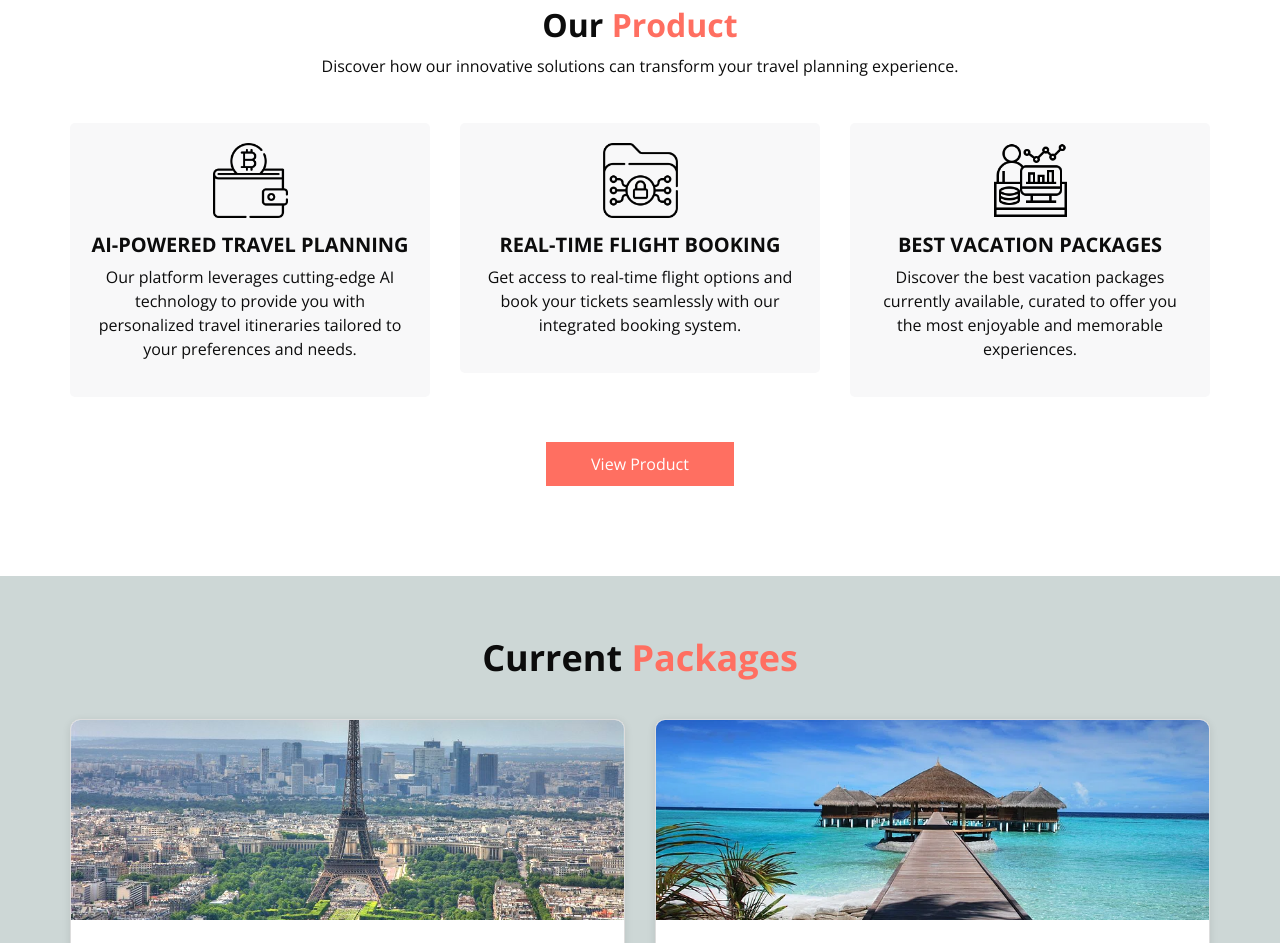
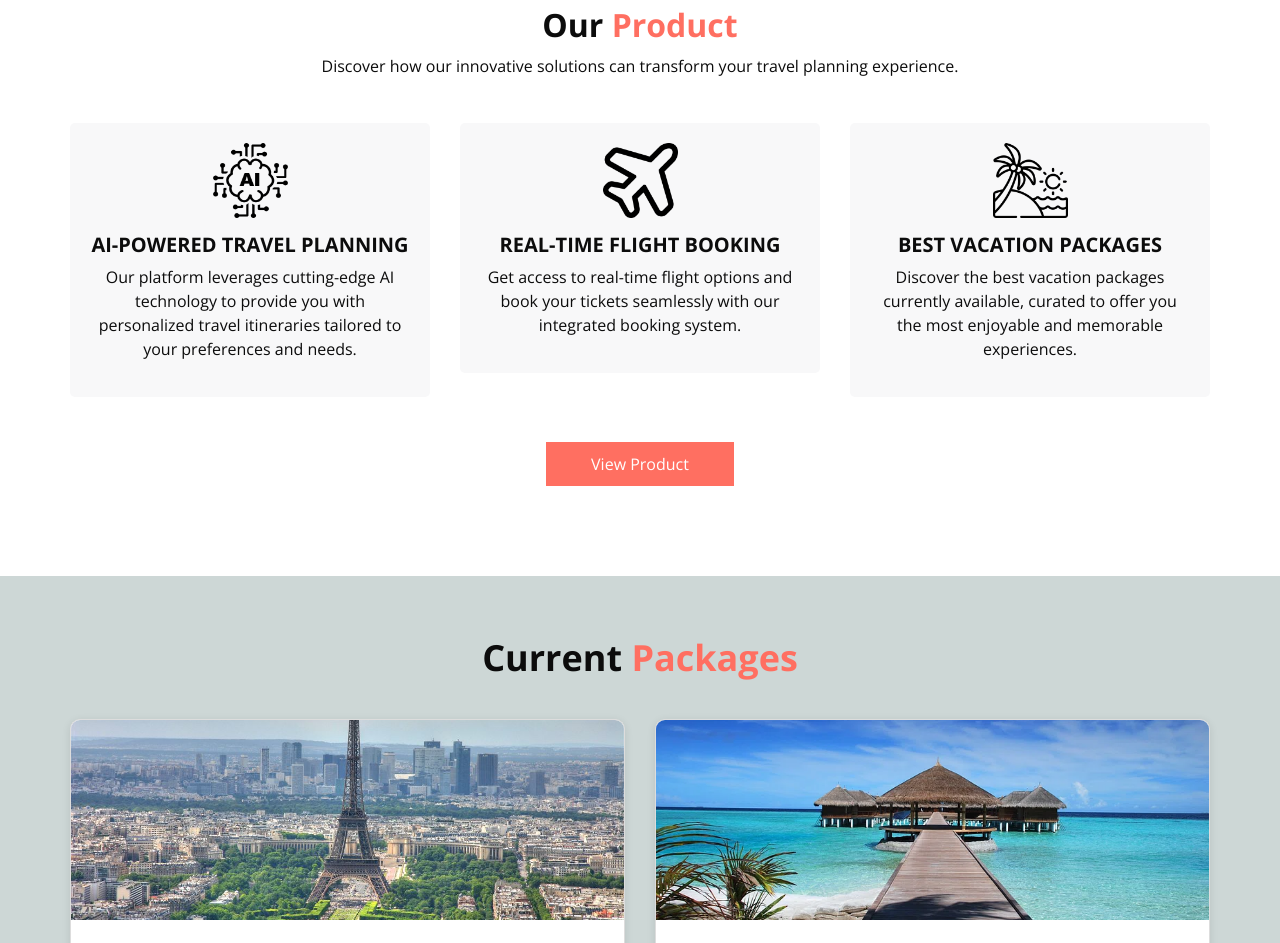
Before and after one commit to oreo07-cyber/oreo07-cyber.github.io, a plain HTML site: page index.html in a window 1280 px wide. Shown: the part 980-1923 px from the top of the page. Drawn offline with nearby package versions, Linux system fonts and the light colour scheme; some packages are replaced by stand-ins of ours.

Commit message:
service images

```diff
--- a/index.html
+++ b/index.html
@@ -194,7 +194,7 @@
           <div class="col-md-4 ">
             <div class="box ">
               <div class="img-box">
-                <img src="images/s1.png" alt="">
+                <img src="images/ai.png" alt="">
               </div>
               <div class="detail-box">
                 <h5>
@@ -209,7 +209,7 @@
           <div class="col-md-4 ">
             <div class="box ">
               <div class="img-box">
-                <img src="images/s2.png" alt="">
+                <img src="images/plane.png" alt="">
               </div>
               <div class="detail-box">
                 <h5>
@@ -224,7 +224,7 @@
           <div class="col-md-4 ">
             <div class="box ">
               <div class="img-box">
-                <img src="images/s3.png" alt="">
+                <img src="images/vacation.png" alt="">
               </div>
               <div class="detail-box">
                 <h5>
```
Also changed, not shown: images/ai.png (added), images/plane.png (added), images/vacation.png (added).
